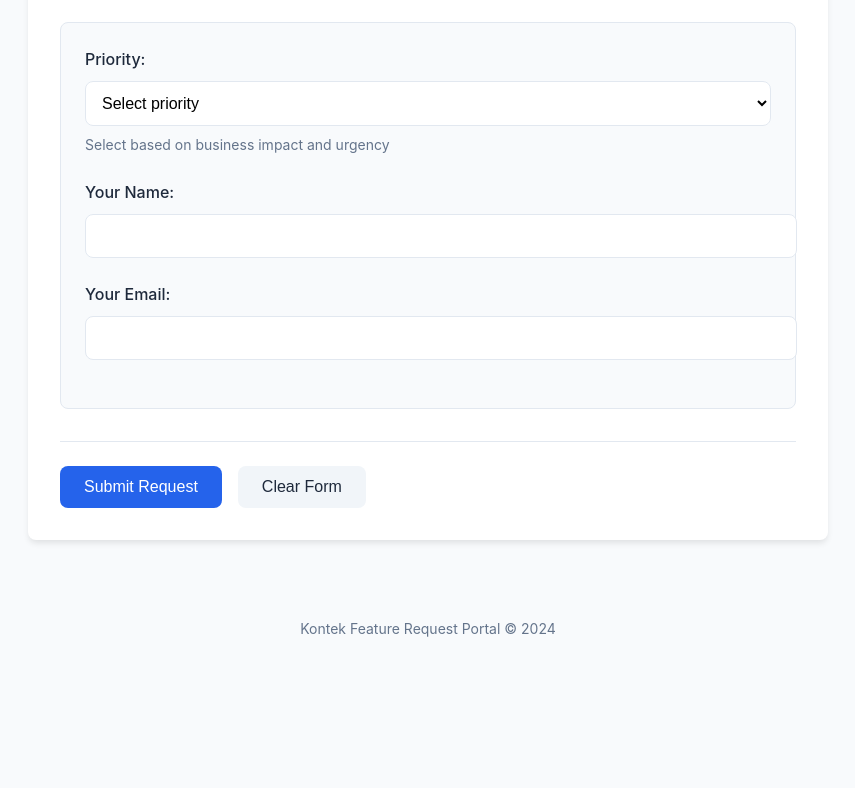
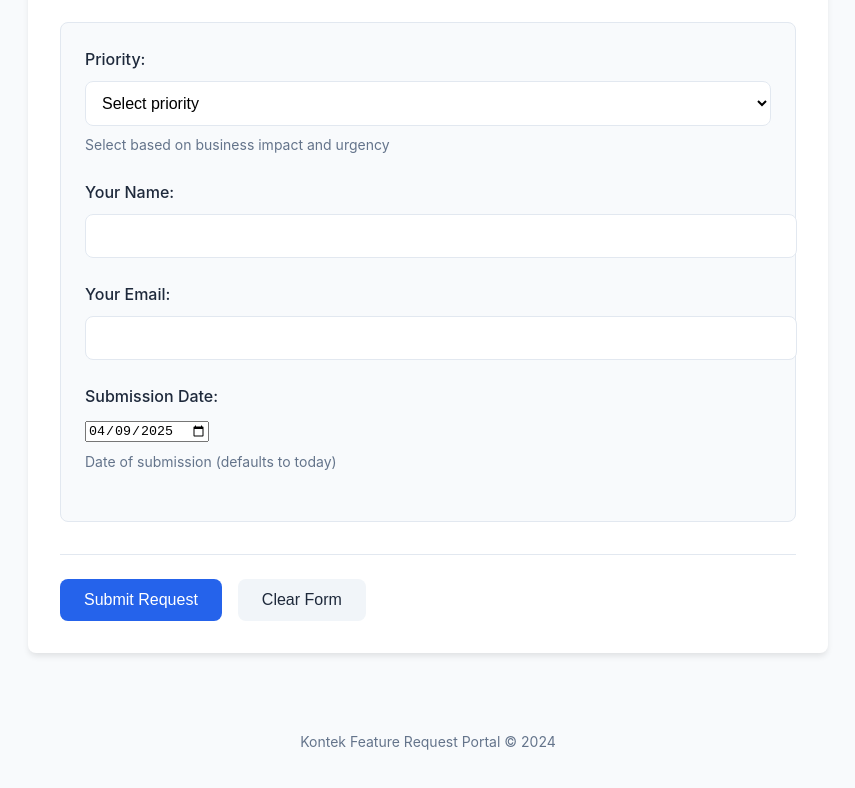
Before and after one commit to pontush81/featurerequest, a plain HTML site: page public/index.html in a window 1280 px wide. Shown: the part 1783-2571 px from the top of the page, without its empty margins (212-1067 px from the left). Before the commit the page ends 2469 px from the top, so only its background shows below. Drawn offline with Linux system fonts and the light colour scheme.

Commit message:
Add submission date field with auto-today default

```diff
--- a/public/index.html
+++ b/public/index.html
@@ -153,6 +153,12 @@ Currently, we can only see all tasks in a list, making it difficult to track ind
                     <label for="requesterEmail">Your Email:</label>
                     <input type="email" id="requesterEmail" required>
                 </div>
+
+                <div class="form-group">
+                    <label for="submissionDate">Submission Date:</label>
+                    <input type="date" id="submissionDate" required>
+                    <small class="help-text">Date of submission (defaults to today)</small>
+                </div>
             </div>
 
             <div class="form-actions">
--- a/public/js/main.js
+++ b/public/js/main.js
@@ -1,4 +1,8 @@
 document.addEventListener('DOMContentLoaded', function() {
+    // Set default date to today
+    const today = new Date().toISOString().split('T')[0];
+    document.getElementById('submissionDate').value = today;
+
     // Form elements
     const requestForm = document.getElementById('requestForm');
     const adminForm = document.getElementById('adminForm');
@@ -26,13 +30,16 @@ document.addEventListener('DOMContentLoaded', function() {
                     .map(cb => cb.value),
                 priority: document.getElementById('priority').value,
                 requesterName: document.getElementById('requesterName').value,
-                requesterEmail: document.getElementById('requesterEmail').value
+                requesterEmail: document.getElementById('requesterEmail').value,
+                submissionDate: document.getElementById('submissionDate').value
             };
 
             // TODO: Implement API call to create Jira issue
             // For now, just show success message
             showStatusMessage('Feature request submitted successfully!', 'success');
             requestForm.reset();
+            // Reset date to today after form reset
+            document.getElementById('submissionDate').value = today;
         } catch (error) {
             showStatusMessage('Error submitting feature request. Please try again.', 'error');
             console.error('Error:', error);
```
